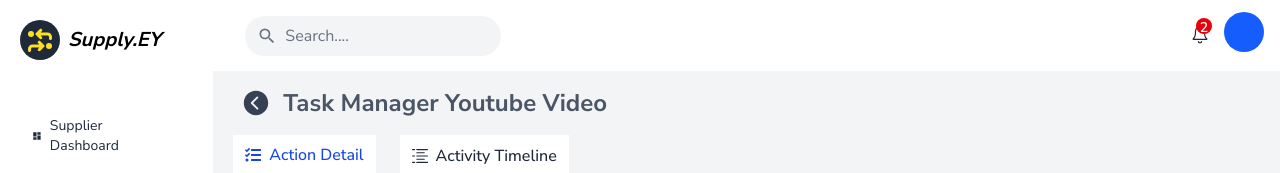
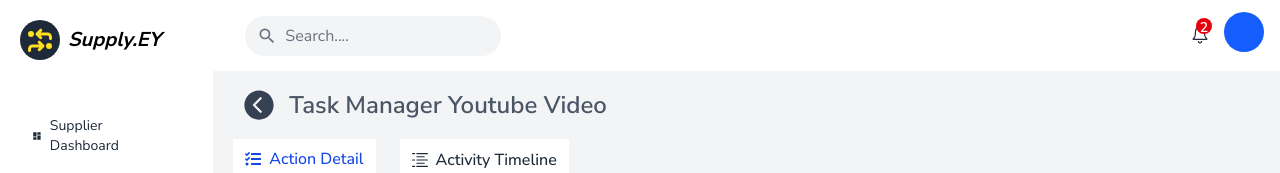
Before and after one commit to zunairah-khan/supplier-intelligence-tool, a React (Vite) app in the folder client/: page /tasks/1 in a window 1280 px wide. Shown: the top 173 px of the page. Built offline with nearby package versions, Linux system fonts and the light colour scheme.

Commit message:
added D3 library for supplier tier mapping

```diff
--- a/client/package.json
+++ b/client/package.json
@@ -14,6 +14,7 @@
     "@reduxjs/toolkit": "^2.11.2",
     "@tailwindcss/vite": "^4.1.18",
     "clsx": "^2.1.1",
+    "d3": "^7.9.0",
     "moment": "^2.30.1",
     "react": "^19.2.0",
     "react-dom": "^19.2.0",
--- a/client/src/pages/SupplierDetails.jsx
+++ b/client/src/pages/SupplierDetails.jsx
@@ -44,16 +44,16 @@ const SupplierDetails = () => {
   return (
 
     <div className="w-full flex flex-col gap-3 mb-4 overflow-y-hidden">
-      <div className="flex items-center  ">
+      <div className="flex items-center ">
         <Button
             onClick={()=> navigate(-1)}
             label=""
-            icon={<IoChevronBackCircle className="text-3xl text-gray-700 hover:text-gray-500" />}
+            icon={<IoChevronBackCircle className="text-4xl text-gray-700 hover:text-gray-500" />}
             className="flex  rounded-full items-center  text-white  "
           />
 
         <span>
-          <h1 className="text-2xl text-gray-600 font-bold">Supplier Overview</h1>
+          <h1 className="text-2xl font-semibold text-gray-600">Supplier Overview</h1>
         </span>
       </div>
 
--- a/client/src/pages/TaskDetails.jsx
+++ b/client/src/pages/TaskDetails.jsx
@@ -94,11 +94,11 @@ const TaskDetails = () => {
         <Button
             onClick={()=> navigate(-1)}
             label=""
-            icon={<IoChevronBackCircle className="text-3xl text-gray-700 hover:text-gray-500" />}
+            icon={<IoChevronBackCircle className="text-4xl text-gray-700 hover:text-gray-500" />}
             className="flex  rounded-full items-center  text-white  "
           />
         <span>
-          <h1 className="text-2xl text-gray-600 font-bold">{task?.title}</h1>
+          <h1 className="text-2xl text-gray-600 font-semibold">{task?.title}</h1>
         </span>
       </div>
       <Tabs tabs={TABS} setSelected={setSelected}>
```
Also changed, not shown: 1 other file (tests, documents, lock files or other folders).
